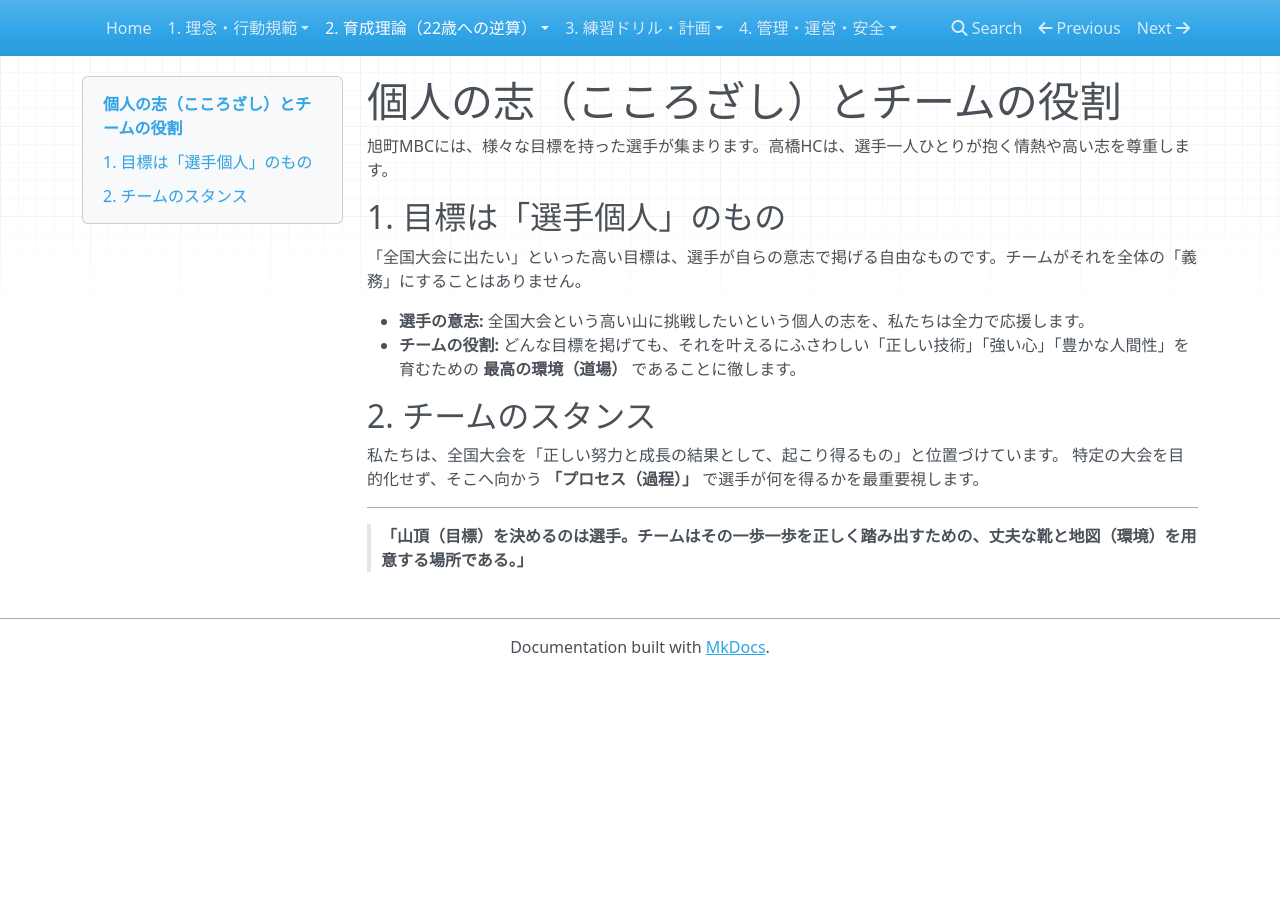
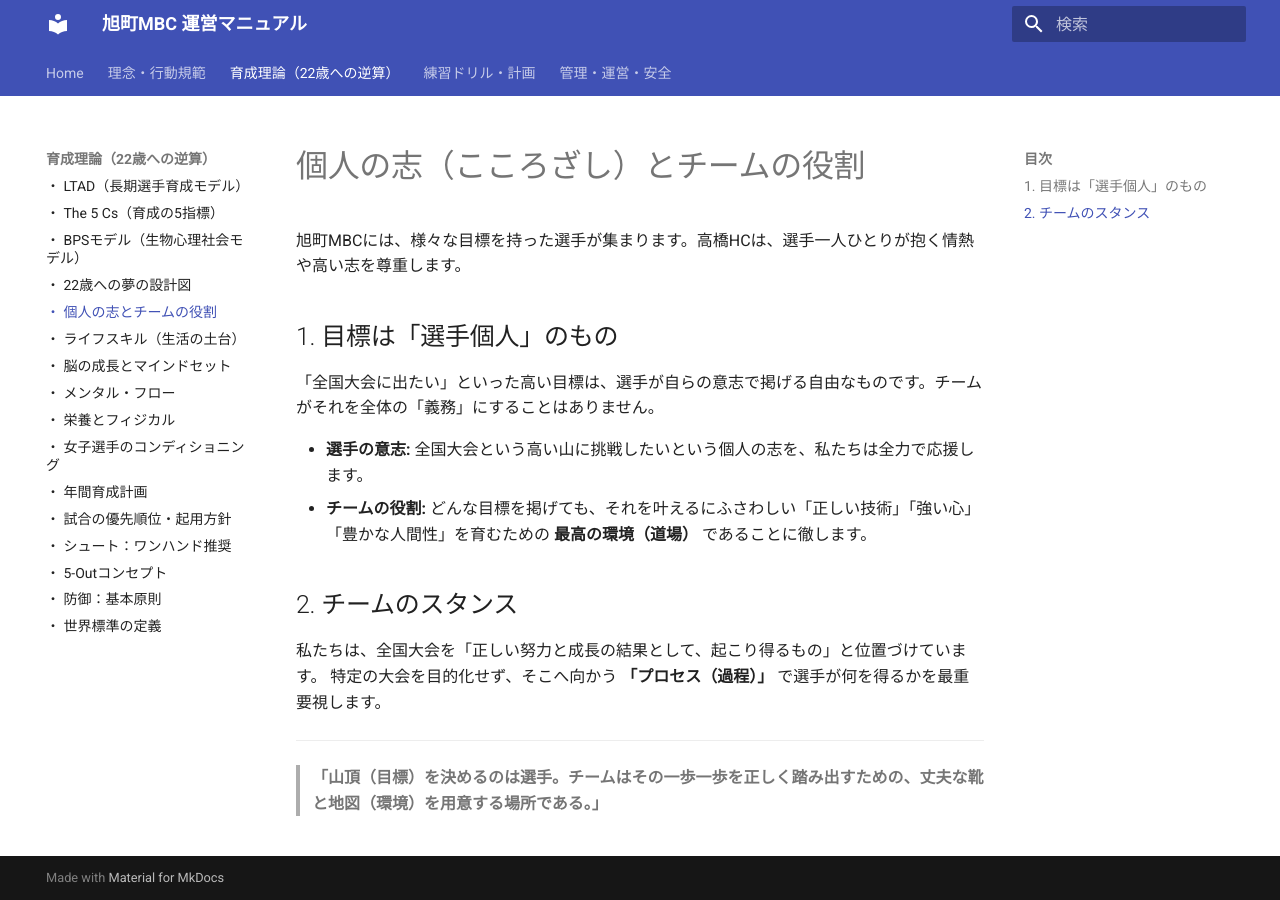
Before and after one commit to kawaiikumichan/asahicho-minibus-ops, an MkDocs documentation site: the page built from docs/01_Coaching_Logics/individual_goals.md, in a window 1280 px wide. Built offline with MkDocs 1.6.1 and Material for MkDocs 9.7.7, drawn with Linux system fonts in a browser that asks for light colours; nearby versions of some CDN libraries.

Commit message:
Update mkdocs.yml

```diff
--- a/mkdocs.yml
+++ b/mkdocs.yml
@@ -1,38 +1,52 @@
+site_name: 旭町MBC 運営マニュアル
+theme:
+  name: material
+  language: ja
+  palette:
+    primary: indigo
+    accent: deep orange
+  features:
+    - navigation.tabs           # スマホ上部にタブを表示
+    - navigation.sections       # サイドメニューを構造化
+    - navigation.expand         # 最初から全メニューを展開
+    - navigation.indexes        # フォルダ名をタップ可能にする
+    - navigation.top            # トップへ戻るボタン
+
 nav:
   - Home: index.md
-  - "1. 理念・行動規範":
-      - 00_Philosophy/coaching_code.md
-      - 00_Philosophy/fun_and_gun.md
-  - "2. 育成理論（22歳への逆算）":
-      - "1. LTAD（長期選手育成モデル）": 01_Coaching_Logics/ltad.md
-      - "2. The 5 Cs（育成の5指標）": 01_Coaching_Logics/5cs.md
-      - "3. BPSモデル（生物心理社会モデル）": 01_Coaching_Logics/bps_model.md
-      - "4. 22歳への夢の設計図": 01_Coaching_Logics/dream_blueprint.md
-      - "5. 個人の志とチームの役割": 01_Coaching_Logics/individual_goals.md
-      - "6. ライフスキル（生活の土台）": 01_Coaching_Logics/life_skills.md
-      - "7. 脳の成長とマインドセット": 01_Coaching_Logics/growth_mindset.md
-      - "8. メンタル・フロー": 01_Coaching_Logics/mental_flow.md
-      - "9. 栄養とフィジカル": 01_Coaching_Logics/nutrition.md
-      - "10. 女子選手のコンディショニング": 01_Coaching_Logics/female_athlete.md
-      - "11. 年間育成計画": 01_Coaching_Logics/annual_plan.md
-      - "12. 試合の優先順位・起用方針": 01_Coaching_Logics/game_policy.md
-      - "13. シュート：ワンハンド推奨": 01_Coaching_Logics/shooting_standard.md
-      - "14. 5-Outコンセプト": 01_Coaching_Logics/5out.md
-      - "15. 防御：基本原則": 01_Coaching_Logics/defense_basic.md
-      - "16. 世界標準の定義": 01_Coaching_Logics/world_standards.md
-  - "3. 練習ドリル・計画":
-      - 02_Training_Drills/practice_planning.md
-      - 02_Training_Drills/basics.md
-      - 02_Training_Drills/coordination.md
-      - 02_Training_Drills/5out_basics.md
-  - "4. 管理・運営・安全":
-      - 03_Operations/organization.md
-      - 03_Operations/eap.md
-      - 03_Operations/parents_guide.md
-      - 03_Operations/team_rules_player.md
-      - 03_Operations/team_rules_parent.md
-      - 03_Operations/hosting_practice_match.md
-      - 03_Operations/tournament_duty.md
-      - 03_Operations/away_game_etiquette.md
-      - 03_Operations/to_manual.md
-      - 03_Operations/transport_safety.md
+  - "理念・行動規範":
+      - "・ 指導者行動規範": 00_Philosophy/coaching_code.md
+      - "・ FUN & GUN 哲学": 00_Philosophy/fun_and_gun.md
+  - "育成理論（22歳への逆算）":
+      - "・ LTAD（長期選手育成モデル）": 01_Coaching_Logics/ltad.md
+      - "・ The 5 Cs（育成の5指標）": 01_Coaching_Logics/5cs.md
+      - "・ BPSモデル（生物心理社会モデル）": 01_Coaching_Logics/bps_model.md
+      - "・ 22歳への夢の設計図": 01_Coaching_Logics/dream_blueprint.md
+      - "・ 個人の志とチームの役割": 01_Coaching_Logics/individual_goals.md
+      - "・ ライフスキル（生活の土台）": 01_Coaching_Logics/life_skills.md
+      - "・ 脳の成長とマインドセット": 01_Coaching_Logics/growth_mindset.md
+      - "・ メンタル・フロー": 01_Coaching_Logics/mental_flow.md
+      - "・ 栄養とフィジカル": 01_Coaching_Logics/nutrition.md
+      - "・ 女子選手のコンディショニング": 01_Coaching_Logics/female_athlete.md
+      - "・ 年間育成計画": 01_Coaching_Logics/annual_plan.md
+      - "・ 試合の優先順位・起用方針": 01_Coaching_Logics/game_policy.md
+      - "・ シュート：ワンハンド推奨": 01_Coaching_Logics/shooting_standard.md
+      - "・ 5-Outコンセプト": 01_Coaching_Logics/5out.md
+      - "・ 防御：基本原則": 01_Coaching_Logics/defense_basic.md
+      - "・ 世界標準の定義": 01_Coaching_Logics/world_standards.md
+  - "練習ドリル・計画":
+      - "・ 練習メニューの組み立て方": 02_Training_Drills/practice_planning.md
+      - "・ 基本練習 (Basics)": 02_Training_Drills/basics.md
+      - "・ コーディネーション": 02_Training_Drills/coordination.md
+      - "・ 5アウト基礎ドリル": 02_Training_Drills/5out_basics.md
+  - "管理・運営・安全":
+      - "・ 柏支部 組織体制・理事職務": 03_Operations/organization.md
+      - "・ 緊急時対応(EAP)": 03_Operations/eap.md
+      - "・ 保護者ガイドライン": 03_Operations/parents_guide.md
+      - "・ チームルール（選手）": 03_Operations/team_rules_player.md
+      - "・ チームルール（保護者）": 03_Operations/team_rules_parent.md
+      - "・ 練習試合 主催手順": 03_Operations/hosting_practice_match.md
+      - "・ 大会協力業務": 03_Operations/tournament_duty.md
+      - "・ 遠征先のマナー": 03_Operations/away_game_etiquette.md
+      - "・ TOマニュアル": 03_Operations/to_manual.md
+      - "・ 送迎・移動の安全ルール": 03_Operations/transport_safety.md
```
